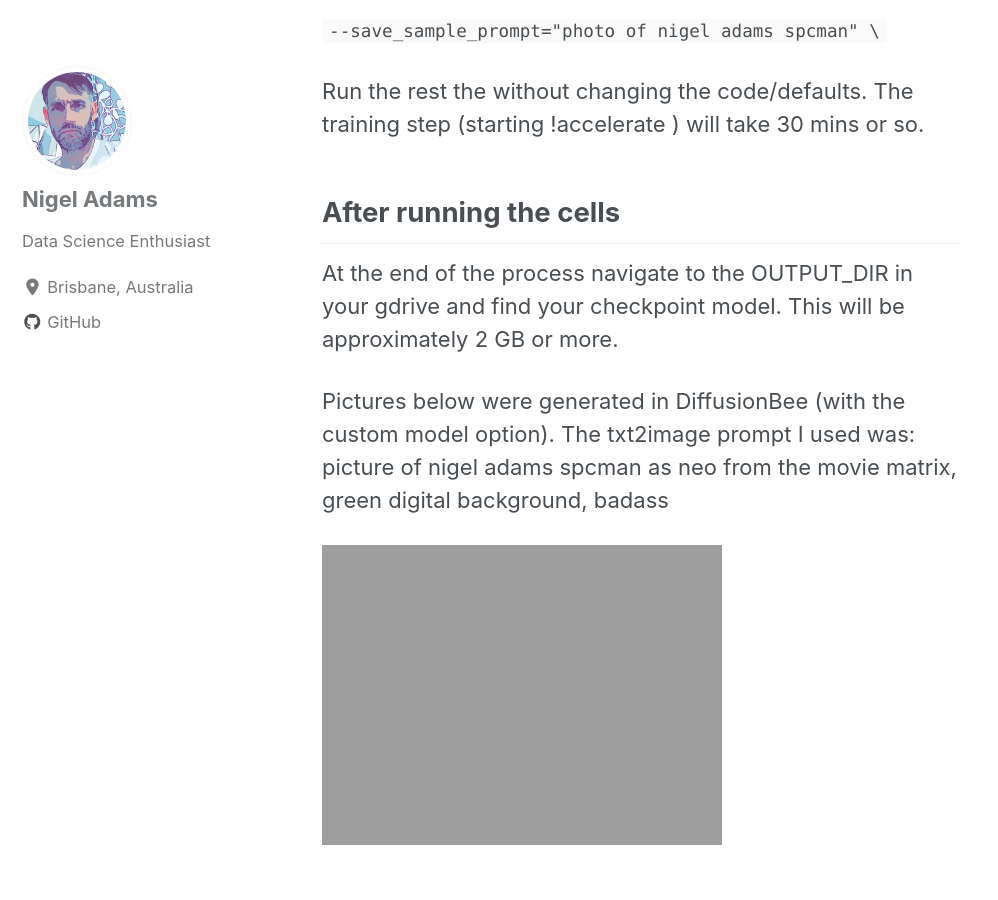
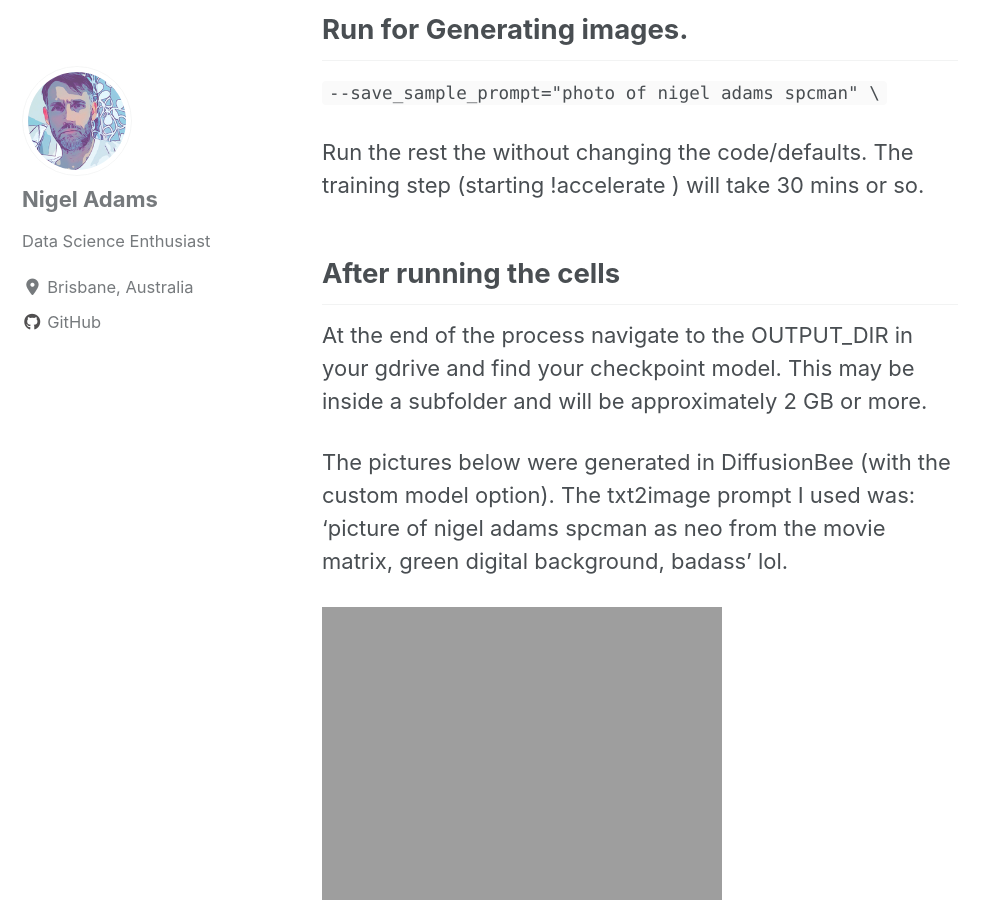
Before and after one commit to Spcman/stable-diffusion-m1, a Jekyll site: the page built from _posts/2022-11-25-using-dreambooth-on-mac.md, in a window 1280 px wide and 900 px high, scrolled down 2887 px. Shown: the whole window, without its empty margins (0-998 px from the left). Built offline with Jekyll 4.4.1, drawn with Linux system fonts in a browser that asks for light colours; cached includes are drawn as plain includes; nearby versions of some CDN libraries; comment, search, counter and statistics services are not loaded; some of the changed text lies outside the part shown.

Commit message:
More upds

```diff
--- a/_posts/2022-11-25-using-dreambooth-on-mac.md
+++ b/_posts/2022-11-25-using-dreambooth-on-mac.md
@@ -55,8 +57,8 @@ Run the rest the without changing the code/defaults.  The training step (startin
 
 ## After running the cells
 
-At the end of the process navigate to the OUTPUT_DIR in your gdrive and find your checkpoint model.  This will be approximately 2 GB or more.
+At the end of the process navigate to the OUTPUT_DIR in your gdrive and find your checkpoint model.  This may be inside a subfolder and will be approximately 2 GB or more.
 
-Pictures below were generated in DiffusionBee (with the custom model option). The txt2image prompt I used was: picture of nigel adams spcman as neo from the movie matrix, green digital background, badass
+The pictures below were generated in DiffusionBee (with the custom model option). The txt2image prompt I used was: 'picture of nigel adams spcman as neo from the movie matrix, green digital background, badass' lol.
 
 ![png]({{ site.url }}{{ site.baseurl }}/images/005/nigel_adams_brisbane.png)
```
Also changed, not shown: other parts of _posts/2022-11-25-using-dreambooth-on-mac.md (+3 -1 lines).
